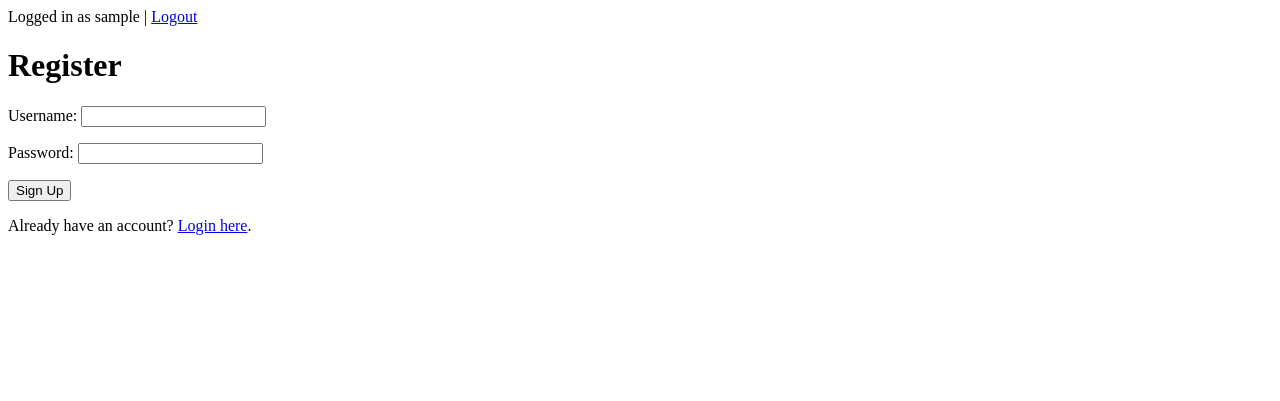
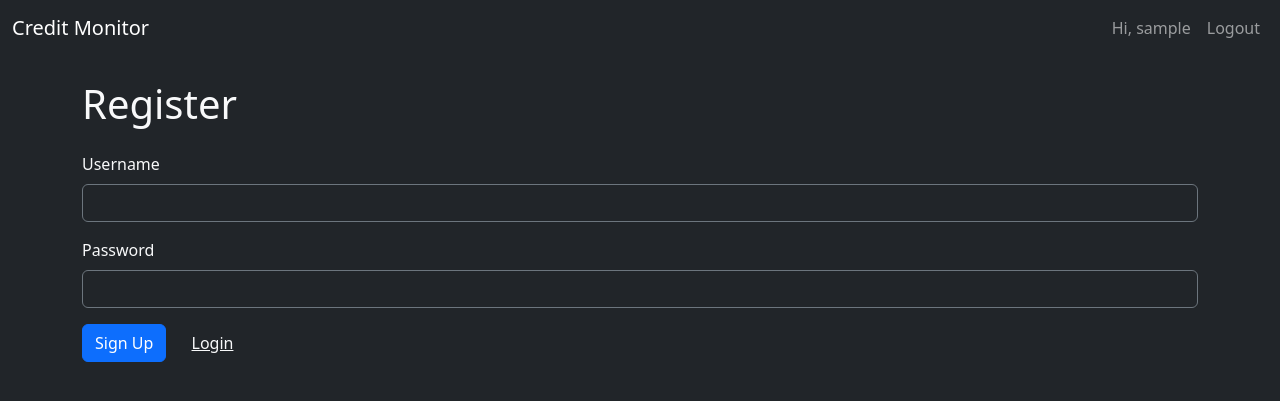
Before and after one commit to qutubqadri/credit_monitor, a Flask app: template templates/register.html in a window 1280 px wide. Shown: the top 401 px of the page. Run offline with Flask 3, Linux system fonts and the light colour scheme; the template is opened without the code that fills it, so the values that code supplies are empty; the visitor is signed in with stand-in values (Sample User, id 1).

Commit message:
UI overhaul: Bootstrap layout, auth pages, base template, updated dashboard

```diff
--- a/templates/register.html
+++ b/templates/register.html
@@ -1,27 +1,32 @@
-<!DOCTYPE html>
-<html>
-<head><title>Register</title></head>
-<body>
-  <nav>
-        {% if current_user.is_authenticated %}
-          Logged in as {{ current_user.username }} |
-          <a href="{{ url_for('logout') }}">Logout</a>
-        {% else %}
-          <a href="{{ url_for('login') }}">Login</a> |
-          <a href="{{ url_for('register') }}">Register</a>
-        {% endif %}
-  </nav>
-  <h1>Register</h1>
-  <form method="POST">
-    <p>Username: <input type="text" name="username" required></p>
-    <p>Password: <input type="password" name="password" required></p>
-    <button type="submit">Sign Up</button>
-  </form>
-  <p>Already have an account? <a href="/login">Login here</a>.</p>
+{% extends "base.html" %}
+
+{% block title %}Register – Credit Monitor{% endblock %}
+
+{% block content %}
+  <h1 class="mb-4">Register</h1>
+
   {% with messages = get_flashed_messages(with_categories=true) %}
     {% for category, msg in messages %}
-      <p class="flash {{ category }}">{{ msg }}</p>
+      <div class="alert alert-{{ 'danger' if category=='danger' else 'success' }}" role="alert">
+        {{ msg }}
+      </div>
     {% endfor %}
   {% endwith %}
-</body>
-</html>
+
+  <form method="POST">
+    <div class="mb-3">
+      <label for="username" class="form-label">Username</label>
+      <input id="username" name="username" type="text"
+             class="form-control bg-dark text-light border-secondary"
+             required>
+    </div>
+    <div class="mb-3">
+      <label for="password" class="form-label">Password</label>
+      <input id="password" name="password" type="password"
+             class="form-control bg-dark text-light border-secondary"
+             required>
+    </div>
+    <button type="submit" class="btn btn-primary">Sign Up</button>
+    <a href="{{ url_for('login') }}" class="btn btn-link text-light ms-2">Login</a>
+  </form>
+{% endblock %}
```
Also changed, not shown: templates/login.html (+28 -14 lines).
